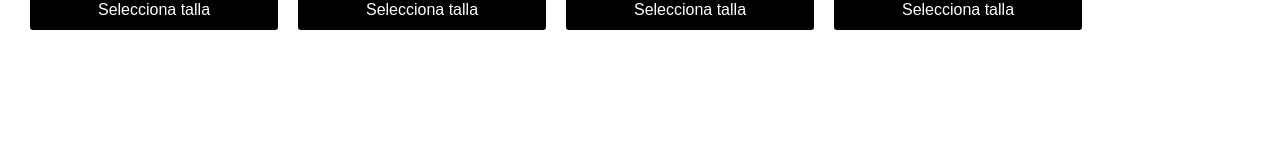
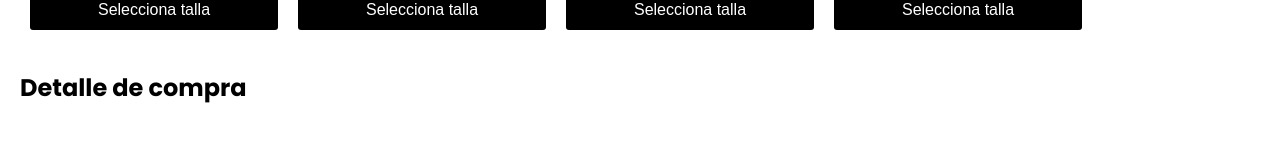
Before and after one commit to sallygongar/portafolioReactJs, a React (Create React App) app in the folder plp-products/: page / in a window 1280 px wide. Shown: the part 1757-1898 px from the top of the page. Before the commit the page ends 1817 px from the top, so only its background shows below. Built offline with nearby package versions, Linux system fonts and the light colour scheme.

Commit message:
Implementando contexto de carrito de compras

```diff
--- a/plp-products/src/App.tsx
+++ b/plp-products/src/App.tsx
@@ -2,13 +2,16 @@
 import Navbar from "./components/Navbar";
 import PagePLP from "./components/PagePLP";
 import { ProductosProvider} from "./contexto/ProductosProvider";
+import { CartProvider } from './contexto/CarritoContext';
 import './css/styles.css';
 
 const App: React.FC = () => {
   return (
    <ProductosProvider>
-    <Navbar/>
-    <PagePLP title="PRODUCTOS DE COLECCIÓN"/>
+    <CartProvider>
+      <Navbar/>
+      <PagePLP title="PRODUCTOS DE COLECCIÓN"/>
+    </CartProvider>
    </ProductosProvider>
   );
 }
--- a/plp-products/src/components/DetallesCarritoCompras.tsx
+++ b/plp-products/src/components/DetallesCarritoCompras.tsx
@@ -13,7 +13,7 @@ const DetallesCarritoCompras: React.FC<CarritoProps> = ({carrito,title}) => {
     <ul>
       {carrito.map((item, index) => (
         <li key={index}>
-            {item.producto.nombre} - Talla: {item.talla} - ${item.producto.priceSelling}
+         {item.cantidad} {item.nombre} - Talla {item.talla} -  $ {item.precioFinal}
         </li>
       ))}
     </ul>
--- a/plp-products/src/components/PagePLP.tsx
+++ b/plp-products/src/components/PagePLP.tsx
@@ -1,6 +1,7 @@
-import { useProductosContext } from '../contexto/ProductosProvider'
+import { useProductosContext } from '../contexto/ProductosProvider';
+import { useCart } from '../contexto/CarritoContext';
 import Gallery from './Gallery';
-//import DetallesCarritoCompras from './DetallesCarritoCompras';
+import DetallesCarritoCompras from './DetallesCarritoCompras';
 
 interface PageProps {
   title: string
@@ -8,12 +9,14 @@ interface PageProps {
 
 const PagePLP: React.FC<PageProps> = ({ title}) => {
   const { productos } = useProductosContext();
+  const { state } = useCart();
+  console.log("Lista de productos", state)
 
   return (
     <div className="content">
       <h1>{title}</h1>
       <Gallery data={productos} />
-      {/*<DetallesCarritoCompras carrito={carrito} title='Detalle de compra'/>*/}
+      <DetallesCarritoCompras carrito={state.productos} title='Detalle de compra'/>
 
     </div>
   );
--- a/plp-products/src/components/Product.tsx
+++ b/plp-products/src/components/Product.tsx
@@ -1,7 +1,8 @@
-import React, {useState} from "react";
+import React, { useState } from "react";
+import { useCart } from '../contexto/CarritoContext';
 import ButtonCart from "./ButtonCart";
 import ModalTallas from "./ModalTallas";
-import { Producto } from '../types/product';
+import { Producto, ProductoItem } from '../types/product';
 import formatoProducto from "../helpers/formatoProducto";
 
 interface ProductProps{
@@ -12,9 +13,9 @@ const Product: React.FC<ProductProps> = ({producto}) =>{
   const [showTallas, setShowTallas] = useState(false);
   const [tallaSeleccionada, setTallaSeleccionada] = useState("");
   const [isSucessfull, setSucessful] = useState(false);
-  const itemProduct = formatoProducto(producto);
-
-  console.log("----itemProduct----", itemProduct)
+  const itemProduct: ProductoItem = formatoProducto(producto);
+  const { dispatch } = useCart();
+  //console.log("----itemProduct----", itemProduct)
 
   const openTallas = () => {
     setShowTallas(!showTallas);
@@ -29,7 +30,9 @@ const Product: React.FC<ProductProps> = ({producto}) =>{
     setShowTallas(false)
   }
 
-  const handleAgregarCarrito = () =>{
+  const handleAgregarCarrito = (item: ProductoItem) =>{
+    let producto = {...item, talla: tallaSeleccionada };
+    dispatch({ type: "ADD_PRODUCT", producto });
     setTallaSeleccionada("")
     setSucessful(true);
     setTimeout(()=>{
@@ -57,7 +60,7 @@ const Product: React.FC<ProductProps> = ({producto}) =>{
         </div>
        {
         showTallas ? <ModalTallas skus={producto.skus} handleClose={closeModal} handleSize={handleSizeSelect}/>
-          : tallaSeleccionada?  <ButtonCart texto="Agregar a carrito" onClick={handleAgregarCarrito}/> : <ButtonCart texto={isSucessfull ? "ITEM AGREGADO" : "Selecciona talla"} onClick={openTallas} disabled={isSucessfull}/>
+          : tallaSeleccionada?  <ButtonCart texto="Agregar a carrito" onClick={() =>handleAgregarCarrito(itemProduct)}/> : <ButtonCart texto={isSucessfull ? "ITEM AGREGADO" : "Selecciona talla"} onClick={openTallas} disabled={isSucessfull}/>
        }
     </section>
   )
--- a/plp-products/src/contexto/CarritoContext.tsx
+++ b/plp-products/src/contexto/CarritoContext.tsx
@@ -2,22 +2,29 @@ import React, { createContext, useContext, useReducer, Dispatch } from 'react';
 
 // Definimos el tipo para un producto en el carrito
 interface ProductItem {
-  id: number;
+  id: string;
   nombre: string;
-  precio: number;
+  imagen?: string;
+  precioNormal: number;
+  precioVenta: number;
+  precioFinal: number;
   cantidad: number;
   talla: string;
+  descuentoAplicado: number
+}
+
+interface childrenProps {
+  children?: React.ReactNode; // Permitir children
 }
 
 // Definimos el tipo para el estado del carrito
 interface CartState {
-  products: ProductItem[];
+  productos: ProductItem[];
 }
 
 // Definimos las acciones que pueden modificar el estado del carrito
 type CartAction =
-  | { type: 'ADD_PRODUCT'; product: ProductItem }
-  //| { type: 'ADD_TALLA'; productId: number; talla: string }
+  | { type: 'ADD_PRODUCT'; producto: ProductItem }
   | { type: 'REMOVE_PRODUCT'; productId: number }
   | { type: 'UPDATE_QUANTITY'; productId: number; quantity: number };
 
@@ -33,22 +40,22 @@ const cartReducer = (state: CartState, action: CartAction): CartState => {
     case 'ADD_PRODUCT':
       return {
         ...state,
-        products: [...state.products, action.product],
+        productos: [...state.productos, action.producto],
       };
     case 'REMOVE_PRODUCT':
       return {
         ...state,
-        products: state.products.filter(
-          (product) => product.id !== action.productId
+        productos: state.productos.filter(
+          (producto) => parseInt(producto.id) !== action.productId
         ),
       };
     case 'UPDATE_QUANTITY':
       return {
         ...state,
-        products: state.products.map((product) =>
-          product.id === action.productId
-            ? { ...product, quantity: action.quantity }
-            : product
+        productos: state.productos.map((producto) =>
+          parseInt(producto.id) === action.productId
+            ? { ...producto, quantity: action.quantity }
+            : producto
         ),
       };
     default:
@@ -57,8 +64,8 @@ const cartReducer = (state: CartState, action: CartAction): CartState => {
 };
 
 // Creamos el proveedor del contexto de datos del carrito
-export const CartProvider: React.FC = ({ children }: any) => {
-  const [state, dispatch] = useReducer(cartReducer, { products: [] });
+export const CartProvider: React.FC<childrenProps> = ({ children }) => {
+  const [state, dispatch] = useReducer(cartReducer, { productos: [] });
 
   return (
     <CartContext.Provider value={{ state, dispatch }}>
--- a/plp-products/src/contexto/ProductosProvider.tsx
+++ b/plp-products/src/contexto/ProductosProvider.tsx
@@ -3,11 +3,11 @@ import { Productos } from "../types/product";
 import { ProductosContext } from './ProductosContext';
 import data from '../data/products.json';
 
-interface OtherProps {
+interface childrenProps {
   children?: React.ReactNode; // Permitir children
 }
 
-export const ProductosProvider: React.FC<OtherProps> = ({ children }) => {
+export const ProductosProvider: React.FC<childrenProps> = ({ children }) => {
 
     const [productos, setProductos] = useState<Productos[]>([])
 
--- a/plp-products/src/helpers/formatoProducto.ts
+++ b/plp-products/src/helpers/formatoProducto.ts
@@ -11,7 +11,8 @@ export default function formatoProducto(producto: Producto){
       precioVenta: producto.priceSelling,
       precioFinal: calcularDescuento(producto.priceSelling, producto.priceList) > 0 ?  producto.priceList : producto.priceSelling,
       descuentoAplicado: calcularDescuento(producto.priceSelling, producto.priceList),
-      cantidad: 1
+      cantidad: 1,
+      talla: ""
     }
     return contextProductItem;
 
```
Also changed, not shown: plp-products/src/types/product.ts (+4 -3 lines). Lines whose indentation alone changed are shown as unchanged.
